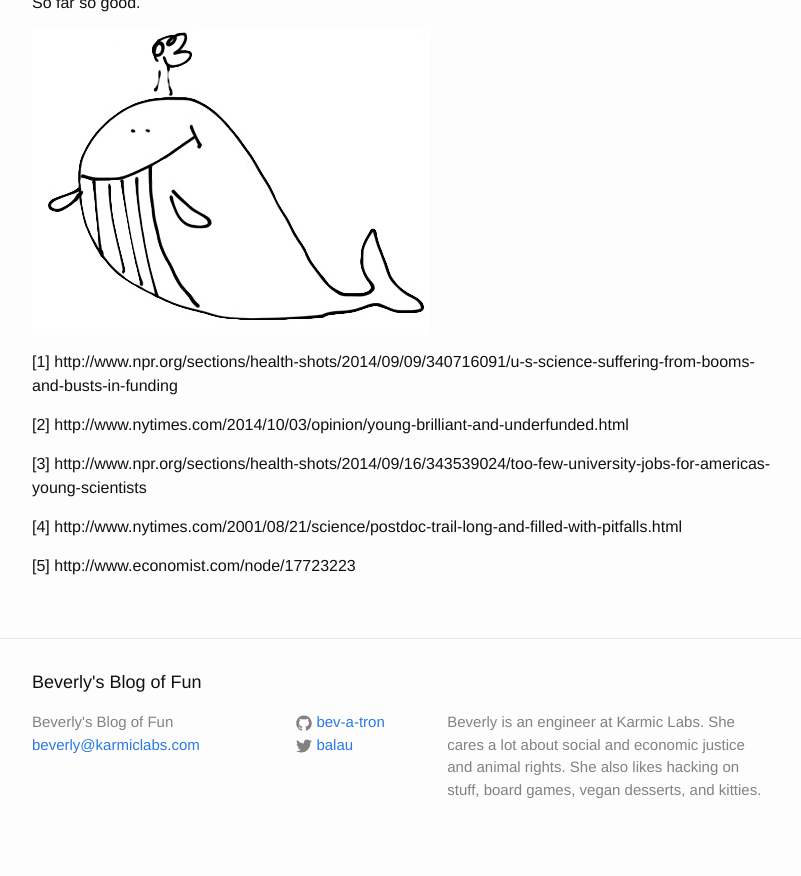
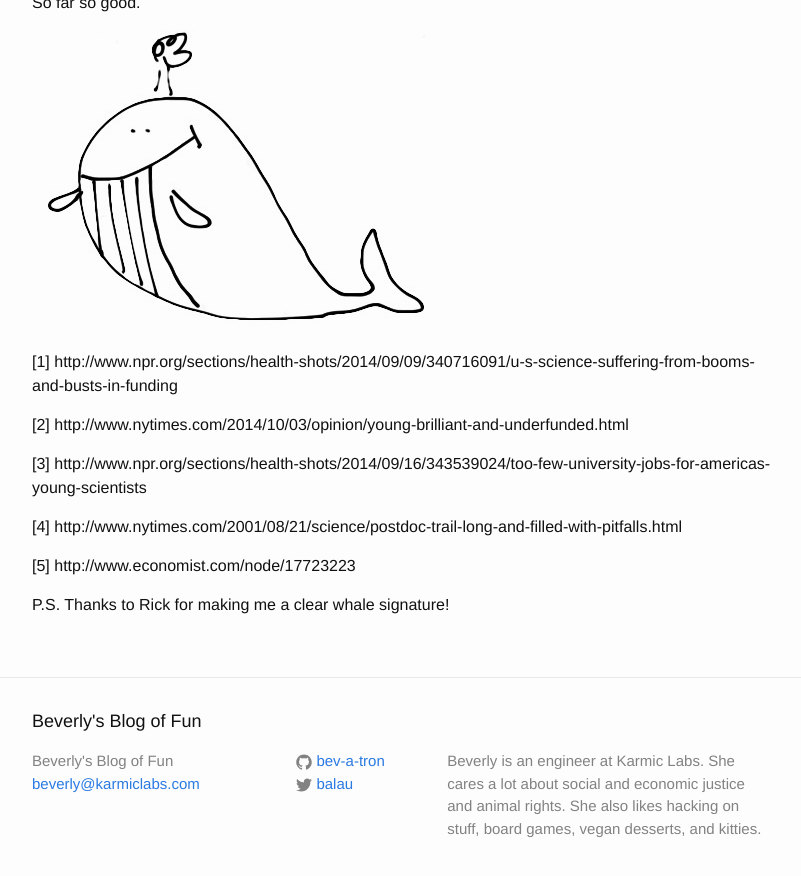
Before and after one commit to bev-a-tron/bev-a-tron.github.io, a Jekyll site: the page built from _posts/2015-07-18-why-i-left-academia.markdown, in a window 1280 px wide and 900 px high, scrolled down 1952 px. Shown: the top 876 px of the window, without its empty margins (238-1039 px from the left). Built offline with Jekyll 4.4.1, drawn with Linux system fonts in a browser that asks for light colours.

Commit message:
Make whale signature have clear background

```diff
--- a/_posts/2015-07-18-why-i-left-academia.markdown
+++ b/_posts/2015-07-18-why-i-left-academia.markdown
@@ -56,7 +56,7 @@ And then it occurred to me that software engineering would allow me to do these
 
 So far so good.
 
-![Signature]({{site.url}}/assets/whale_sig.jpg)
+![Signature]({{site.url}}/assets/clear_whale.png)
 
 [1] http://www.npr.org/sections/health-shots/2014/09/09/340716091/u-s-science-suffering-from-booms-and-busts-in-funding
 
@@ -67,3 +67,5 @@ So far so good.
 [4] http://www.nytimes.com/2001/08/21/science/postdoc-trail-long-and-filled-with-pitfalls.html
 
 [5] http://www.economist.com/node/17723223
+
+P.S. Thanks to Rick for making me a clear whale signature!
```
Also changed, not shown: assets/clear_whale.png (added).
